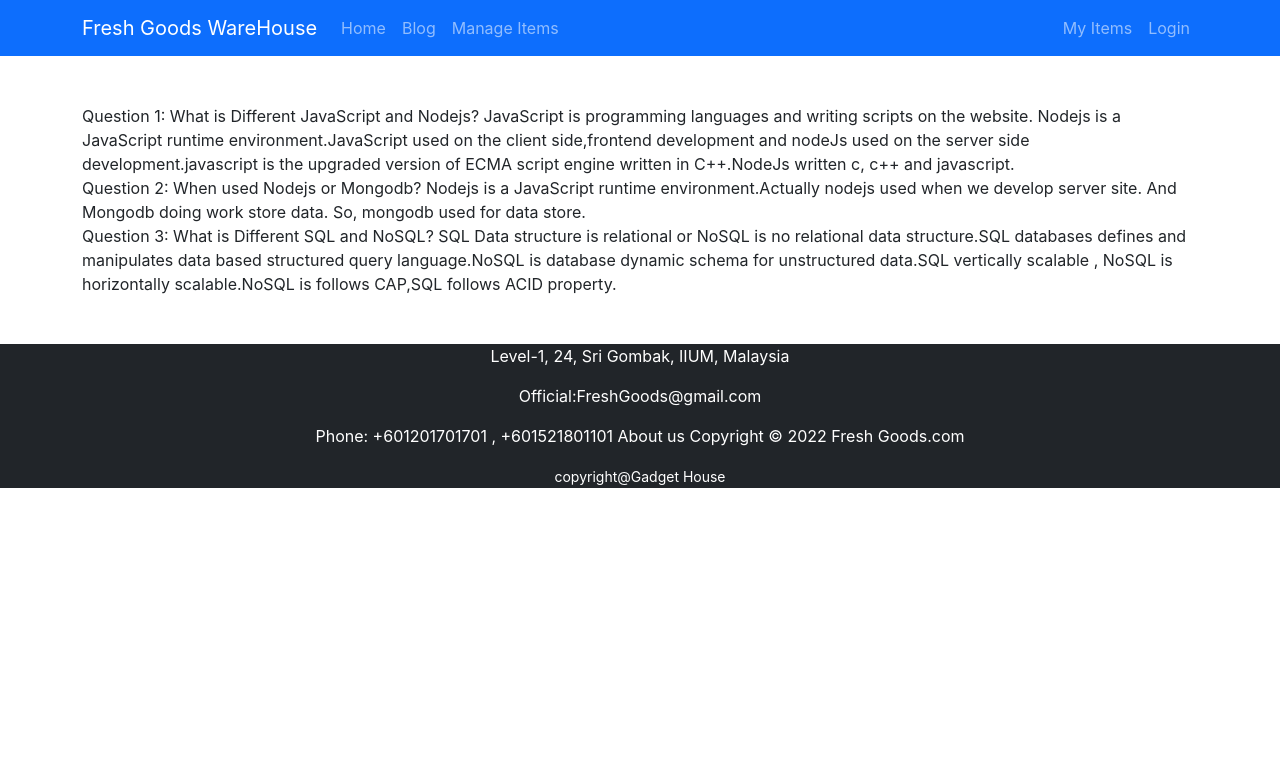
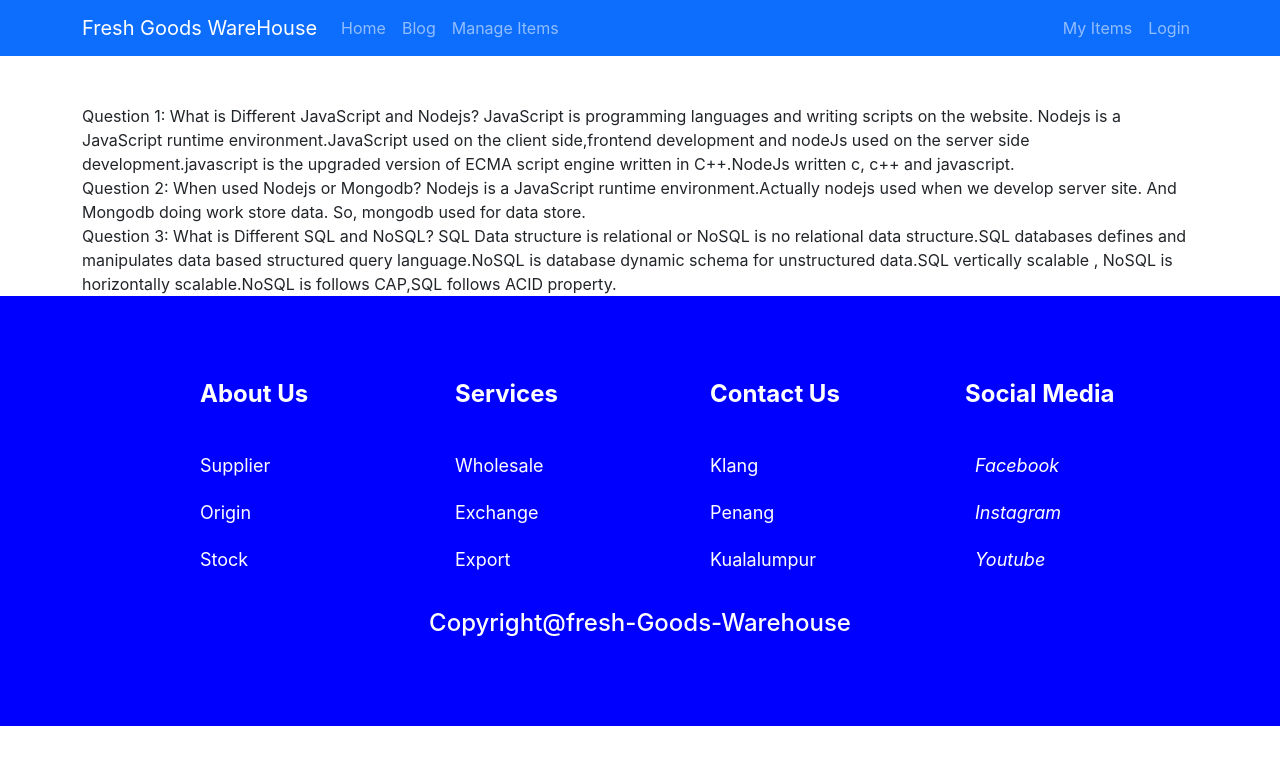
Before and after one commit to Showshad-UIA/Fresh-Goods--wareHouse, a React (Create React App) app: page /blog in a window 1280 px wide. Shown: the top 764 px of the page. Built offline with nearby package versions, Linux system fonts and the light colour scheme; no server answers.

Commit message:
Footer being added

```diff
--- a/src/Pages/Shared/Footer/Footer.js
+++ b/src/Pages/Shared/Footer/Footer.js
@@ -1,22 +1,61 @@
 import React from "react";
+import {
+	Box,
+	Container,
+	Row,
+	Column,
+	FooterLink,
+	Heading,
+} from "./FooterStyles";
 
 const Footer = () => {
 	return (
-		<div className="footer">
-			<footer className="text-center mt-5 bg-dark text-white">
-				<p>Level-1, 24, Sri Gombak, IIUM, Malaysia</p>
-				<p> Official:FreshGoods@gmail.com</p>
-				<p>
-					Phone: +601201701701 , +601521801101 About us Copyright © 2022 Fresh
-					Goods.com
-				</p>
+		<Box>
+			<Container>
+				<Row>
+					<Column>
+						<Heading>About Us</Heading>
+						<FooterLink href="#">Supplier</FooterLink>
+						<FooterLink href="#">Origin</FooterLink>
+						<FooterLink href="#">Stock</FooterLink>
+					</Column>
+					<Column>
+						<Heading>Services</Heading>
+						<FooterLink href="#">Wholesale</FooterLink>
+						<FooterLink href="#">Exchange</FooterLink>
+						<FooterLink href="#">Export</FooterLink>
+					</Column>
+					<Column>
+						<Heading>Contact Us</Heading>
+						<FooterLink href="#">Klang</FooterLink>
+						<FooterLink href="#">Penang</FooterLink>
+						<FooterLink href="#">Kualalumpur</FooterLink>
+					</Column>
+					<Column>
+						<Heading>Social Media</Heading>
+						<FooterLink href="#">
+							<i className="fab fa-facebook-f">
+								<span style={{ marginLeft: "10px" }}>Facebook</span>
+							</i>
+						</FooterLink>
+						<FooterLink href="#">
+							<i className="fab fa-instagram">
+								<span style={{ marginLeft: "10px" }}>Instagram</span>
+							</i>
+						</FooterLink>
 
-				<p>
-					<small>copyright@Gadget House</small>
-				</p>
-			</footer>
-		</div>
+						<FooterLink href="#">
+							<i className="fab fa-youtube">
+								<span style={{ marginLeft: "10px" }}>Youtube</span>
+							</i>
+						</FooterLink>
+					</Column>
+				</Row>
+				<h4 className="text-center mt-3 text-white">
+					Copyright@fresh-Goods-Warehouse
+				</h4>
+			</Container>
+		</Box>
 	);
 };
-
 export default Footer;
--- /dev/null
+++ b/src/Pages/Shared/Footer/FooterStyles.js
@@ -0,0 +1,58 @@
+import styled from "styled-components";
+
+export const Box = styled.div`
+	padding: 80px 60px;
+	background: blue;
+
+	bottom: 0;
+	width: 100%;
+
+	@media (max-width: 1000px) {
+		padding: 70px 30px;
+	}
+`;
+
+export const Container = styled.div`
+	display: flex;
+	flex-direction: column;
+	justify-content: center;
+	max-width: 1000px;
+	margin: 0 auto;
+	/* background: red; */
+`;
+
+export const Column = styled.div`
+	display: flex;
+	flex-direction: column;
+	text-align: left;
+	margin-left: 60px;
+`;
+
+export const Row = styled.div`
+	display: grid;
+	grid-template-columns: repeat(auto-fill, minmax(185px, 1fr));
+	grid-gap: 20px;
+
+	@media (max-width: 1000px) {
+		grid-template-columns: repeat(auto-fill, minmax(200px, 1fr));
+	}
+`;
+
+export const FooterLink = styled.a`
+	color: #fff;
+	margin-bottom: 20px;
+	font-size: 18px;
+	text-decoration: none;
+
+	&:hover {
+		color: green;
+		transition: 200ms ease-in;
+	}
+`;
+
+export const Heading = styled.p`
+	font-size: 24px;
+	color: #fff;
+	margin-bottom: 40px;
+	font-weight: bold;
+`;
```
Also changed, not shown: package.json (+3 -16 lines), 1 other file (tests, documents, lock files or other folders).
